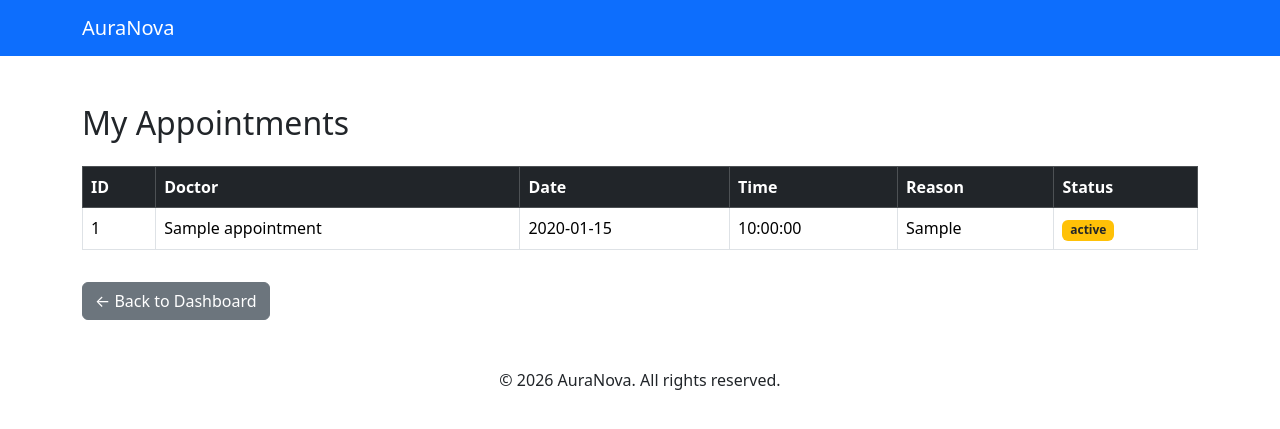
After one commit to chandanachandanan34-ui/AuraNova, a Flask app: page /patient/appointments in a window 1280 px wide. The commit adds this page. Shown: the top 429 px of the page. Run offline with Flask 3, Linux system fonts and the light colour scheme; a user stored in the database is signed in; tables that the repository leaves empty hold one stand-in row (values such as "Sample post").

Commit message:
Completed Module 5 - Appointment History

```diff
--- a/app/patient/routes.py
+++ b/app/patient/routes.py
@@ -43,7 +43,6 @@ def edit_profile():
         full_name = request.form.get("full_name")
         email = request.form.get("email")
 
-        # Basic validation
         if not full_name or not email:
             flash("All fields are required.", "danger")
             return render_template("patient/edit_profile.html")
@@ -101,3 +100,22 @@ def book_appointment():
         return redirect(url_for("patient.dashboard"))
 
     return render_template("patient/book_appointment.html")
+
+
+@bp.route("/appointments")
+@login_required
+def appointments():
+    """
+    Display all appointments of the logged-in patient.
+    """
+
+    appointments = Appointment.query.filter_by(
+        patient_id=current_user.id
+    ).order_by(
+        Appointment.appointment_date.desc()
+    ).all()
+
+    return render_template(
+        "patient/appointments.html",
+        appointments=appointments
+    )
--- /dev/null
+++ b/app/templates/patient/appointments.html
@@ -0,0 +1,88 @@
+{% extends "base.html" %}
+
+{% block title %}
+My Appointments
+{% endblock %}
+
+{% block content %}
+
+<div class="container mt-5">
+
+    <h2 class="mb-4">
+        My Appointments
+    </h2>
+
+    {% if appointments %}
+
+    <table class="table table-bordered table-hover">
+
+        <thead class="table-dark">
+
+            <tr>
+
+                <th>ID</th>
+
+                <th>Doctor</th>
+
+                <th>Date</th>
+
+                <th>Time</th>
+
+                <th>Reason</th>
+
+                <th>Status</th>
+
+            </tr>
+
+        </thead>
+
+        <tbody>
+
+        {% for appointment in appointments %}
+
+            <tr>
+
+                <td>{{ appointment.id }}</td>
+
+                <td>{{ appointment.doctor_name }}</td>
+
+                <td>{{ appointment.appointment_date }}</td>
+
+                <td>{{ appointment.appointment_time }}</td>
+
+                <td>{{ appointment.reason }}</td>
+
+                <td>
+
+                    <span class="badge bg-warning text-dark">
+                        {{ appointment.status }}
+                    </span>
+
+                </td>
+
+            </tr>
+
+        {% endfor %}
+
+        </tbody>
+
+    </table>
+
+    {% else %}
+
+        <div class="alert alert-info">
+            You have not booked any appointments yet.
+        </div>
+
+    {% endif %}
+
+    <a
+        href="{{ url_for('patient.dashboard') }}"
+        class="btn btn-secondary mt-3"
+    >
+        ← Back to Dashboard
+    </a>
+
+</div>
+
+{% endblock %}
```
Also changed, not shown: app/templates/patient/dashboard.html (+7 -0 lines).
